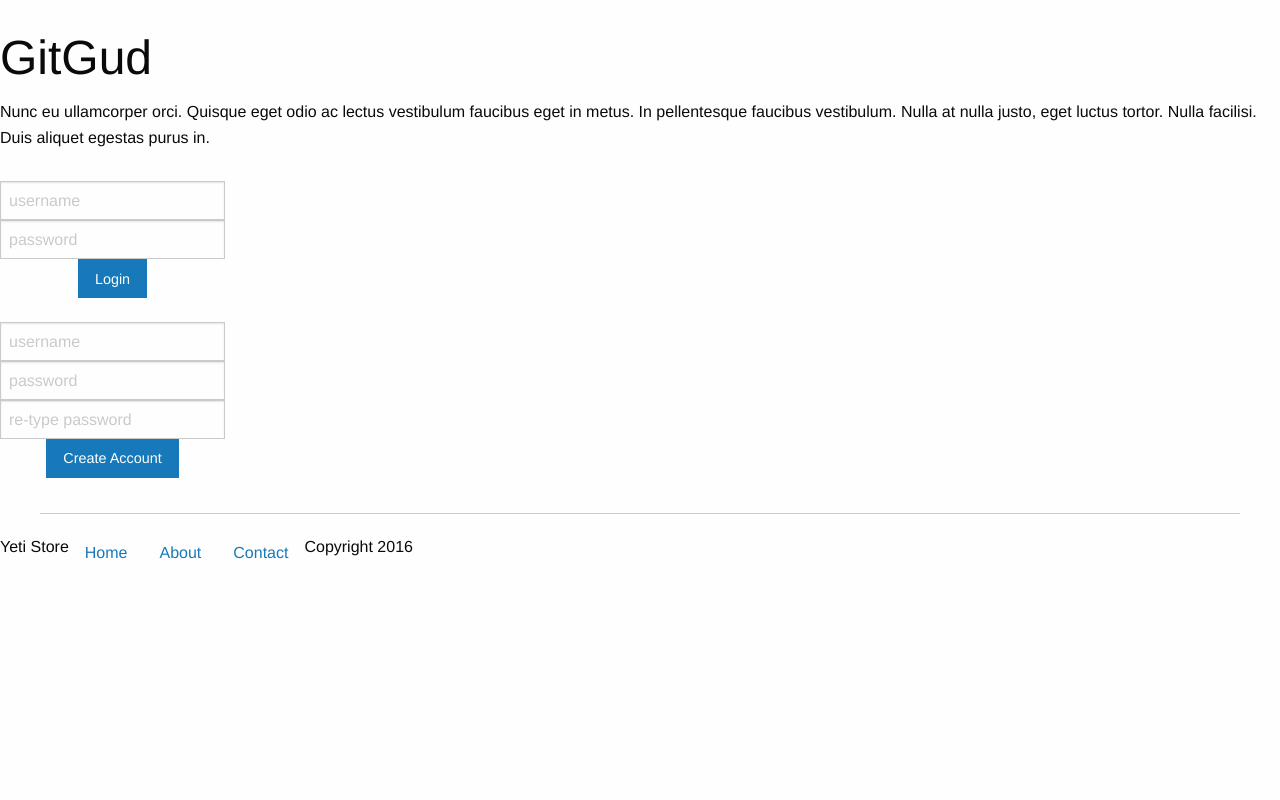
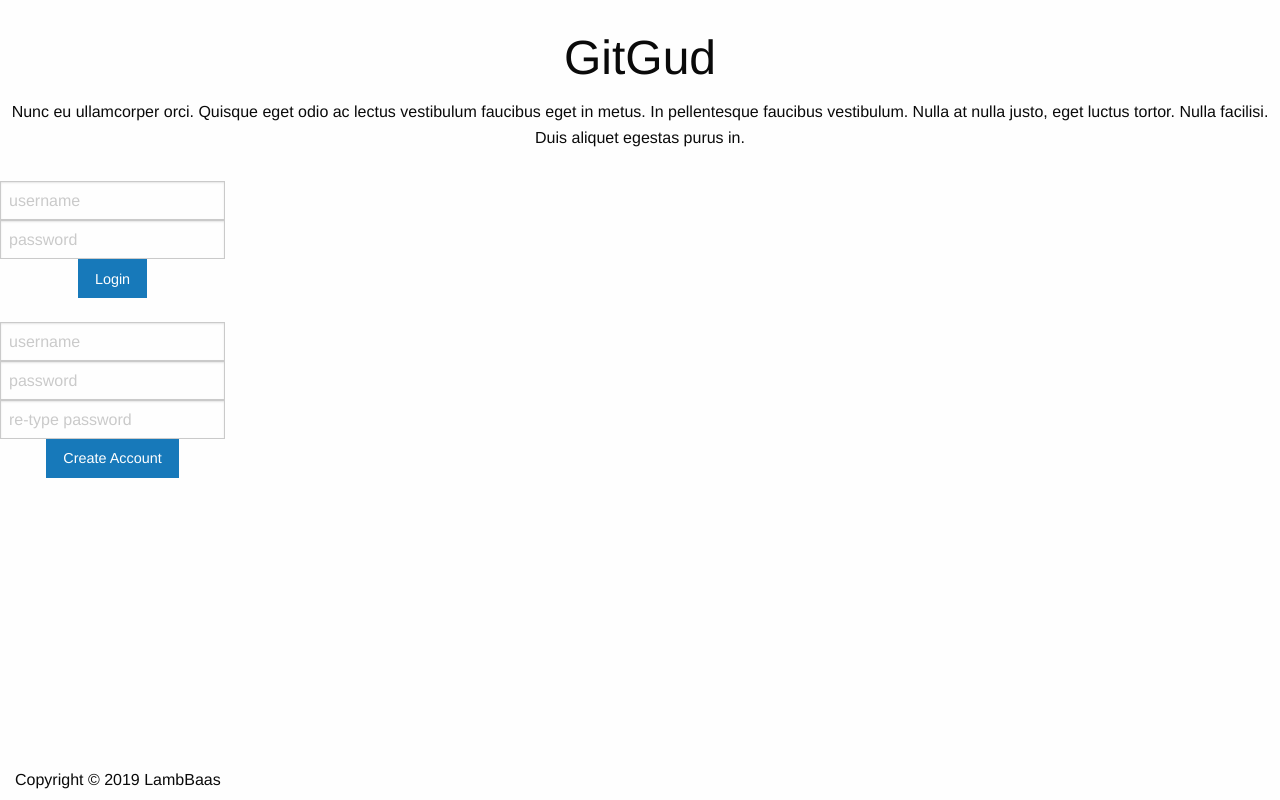
Before and after one commit to huiminwu/lambBaaas, a Flask app: template templates/homepagetemp.html in a window 1280 px wide. Run offline with Flask 2, Linux system fonts and the light colour scheme; the template is opened without the code that fills it, so the values that code supplies are empty; some libraries are stand-ins or nearby versions.

Commit message:
messed with html a bit and changed homepage.html to homepagetemp.html in app.py

```diff
--- a/app.py
+++ b/app.py
@@ -25,10 +25,10 @@ def setUser(userName):
 def home():
     if user in session:
         data = lamb.DB_Manager(DB_FILE)
-        return render_template('homepage.html', user_name = user, loggedin = "True")
+        return render_template('homepagetemp.html', user_name = user, loggedin = "True")
 
 
-    return render_template("homepage.html")
+    return render_template("homepagetemp.html")
 
 @app.route('/auth', methods=['POST'])
 def auth():
--- a/templates/homepagetemp.html
+++ b/templates/homepagetemp.html
@@ -1,16 +1,12 @@
-<!doctype html>
-<html class="no-js" lang="en">
-<head>
-<meta charset="utf-8" />
-<meta name="viewport" content="width=device-width, initial-scale=1.0" />
-<title>Foundation | Welcome</title>
-<link rel="stylesheet" href="https://dhbhdrzi4tiry.cloudfront.net/cdn/sites/foundation.min.css">
-</head>
-<body>
+{% extends "template.html" %}
+{% block title %} Welcome {% endblock %}
+{% block body %}
 
 <br>
 
 <div class="row">
+  <center>
+  <div class="height-centered">
   <div class="medium-6 large-5 columns">
     <h1>GitGud</h1>
     <p>Nunc eu ullamcorper orci. Quisque eget odio ac lectus vestibulum faucibus eget in metus. In pellentesque faucibus vestibulum. Nulla at nulla justo, eget luctus tortor. Nulla facilisi. Duis aliquet egestas purus in.</p>
@@ -19,9 +15,9 @@
     <div class="grid-margin-x grid-padding-y">
         <div class="cell home medium-6">
             {% set msgs = get_flashed_messages() %}
-                {% for msg in msgs %}
-                <p>Msg: {{ msg }}</p>
-                {% endfor %}
+            {% for msg in msgs %}
+            <p>Msg: {{ msg }}</p>
+            {% endfor %}
 
             {% if loggedin %}
             <h3> Welcome, {{user_name}}! </h3>
@@ -56,21 +52,7 @@
     </div>
     {% endif %}
   </div>
+  </div>
+  </center>
 </div>
-<div class="row column">
-<hr>
-<ul class="menu">
-<li>Yeti Store</li>
-<li><a href="#">Home</a></li>
-<li><a href="#">About</a></li>
-<li><a href="#">Contact</a></li>
-<li class="float-right">Copyright 2016</li>
-</ul>
-</div>
-<script src="https://code.jquery.com/jquery-2.1.4.min.js"></script>
-<script src="https://dhbhdrzi4tiry.cloudfront.net/cdn/sites/foundation.js"></script>
-<script>
-      $(document).foundation();
-    </script>
-</body>
-</html>
+{% endblock %}
--- a/templates/template.html
+++ b/templates/template.html
@@ -4,9 +4,24 @@
     <link rel="stylesheet" href="static/css/foundation.css">
     <link rel="stylesheet" type="text/css" href="static/pumpkin.css">
     <link rel="stylesheet" type="text/css" href="static/flip.css">
+    <link rel="stylesheet" href="https://dhbhdrzi4tiry.cloudfront.net/cdn/sites/foundation.min.css">
+    <style>
+    .copyright-height {
+      height: 93%;
+    }
+    .height-centered {
+      margin-bottom: auto;
+      margin-top: auto;
+      float: none !important;
+    }
+    </style>
   </head>
   <body>
-    {% block body %}You should not be here{% endblock %}
+    <div class="copyright-height">
+      {% block body %}You should not be here{% endblock %}
+    </div>
     <footer style="padding-left: 0.9375rem;"><br>Copyright &copy; 2019 LambBaas</footer>
+    <script src="https://code.jquery.com/jquery-2.1.4.min.js"></script>
+    <script src="https://dhbhdrzi4tiry.cloudfront.net/cdn/sites/foundation.js"></script>
   </body>
 </html>
```
